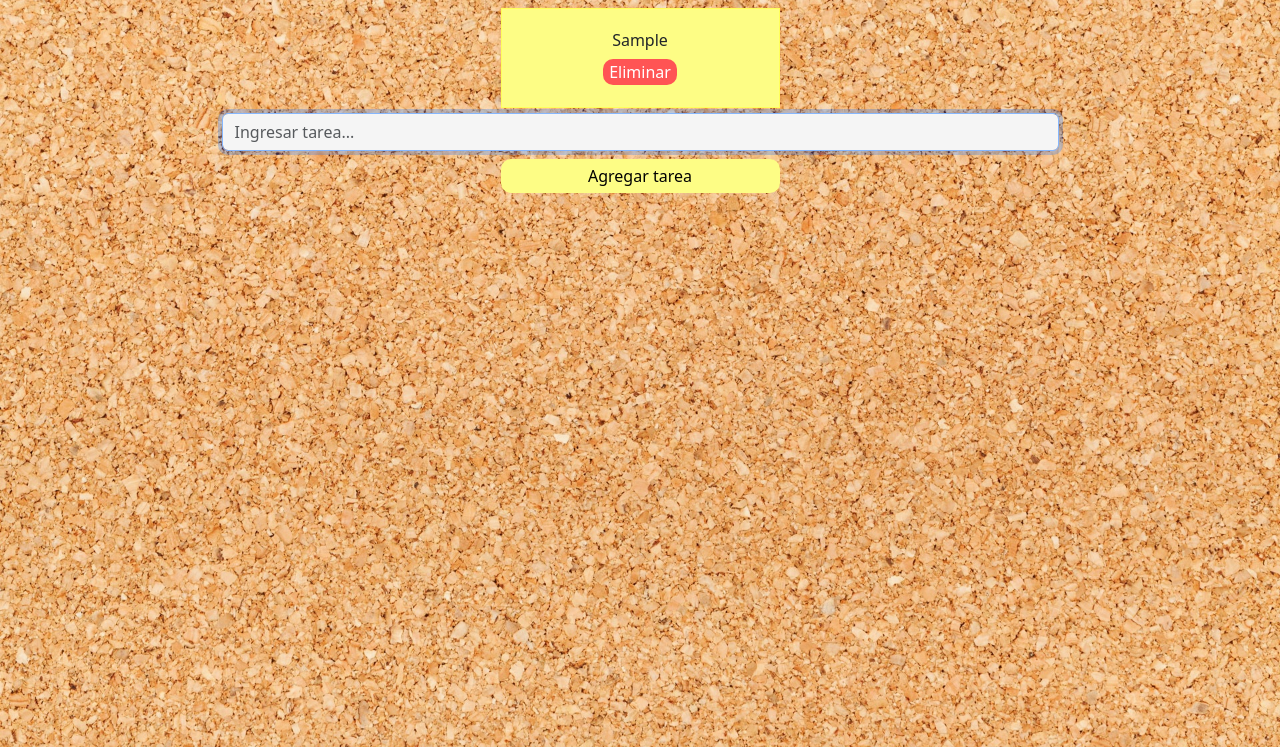
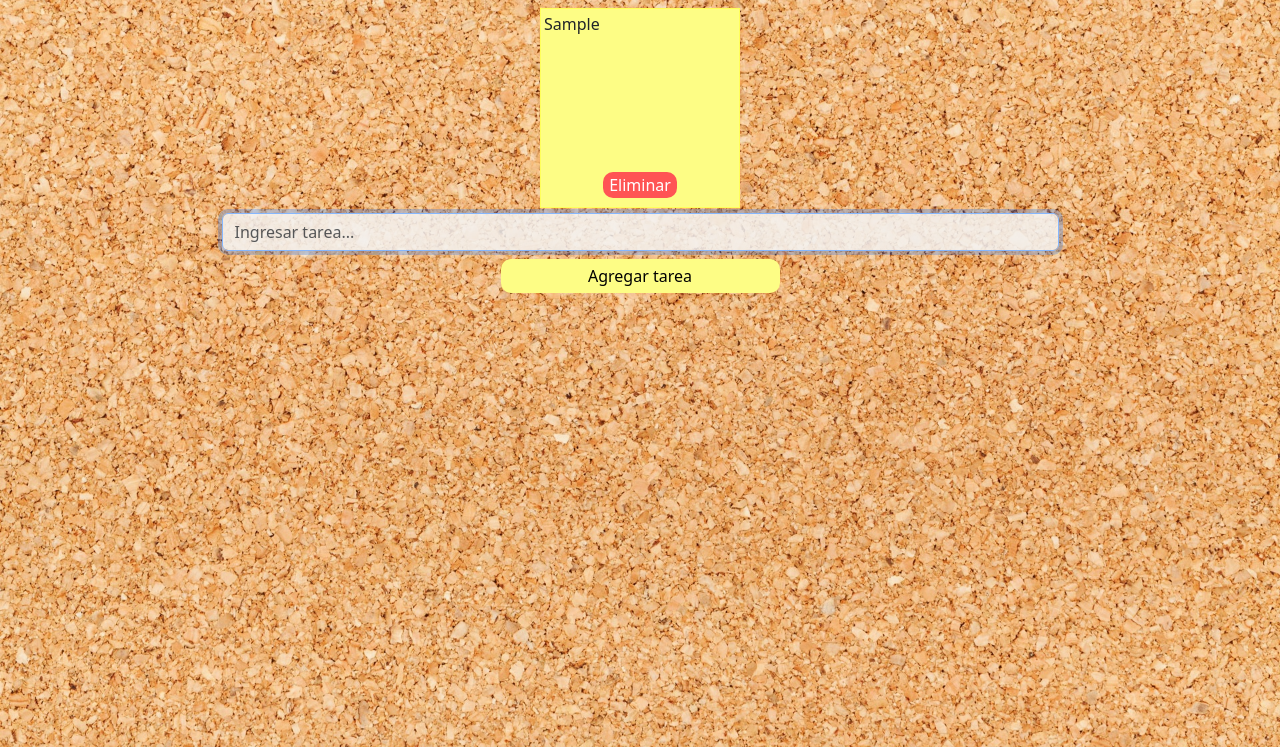
Before and after one commit to rodrigoBrizuela/listaTareas_RC, a plain HTML site: page index.html in a window 1280 px wide. Both pictures are taken after typing "Sample" into the empty fields and a click on the button "Agregar tarea". Shown: the part 53-800 px from the top of the page. Drawn offline with nearby package versions, Linux system fonts and the light colour scheme.

Commit message:
Parrafo adaptado al div para que siga escribiendo debajo

```diff
--- a/index.js
+++ b/index.js
@@ -5,24 +5,31 @@ btn_agregarTarea.addEventListener(`click`,agregarTarea);
 
 function agregarTarea (){
     const card = document.createElement("div");
+    const div_p = document.createElement("div");
+    const div_btn = document.createElement("div");
 
     const input_tarea = document.getElementById("input_tarea");
     const tarea = input_tarea.value;
 
-    const text_tarea = document.createElement("h6");
+    const text_tarea = document.createElement("p");
 
     const btn_eliminar = document.createElement("button");
 
     if (tarea !== ""){
         text_tarea.textContent = tarea;
+        text_tarea.className = "p_tarea";
+        div_p.className = "div_p";
+        div_btn.className = "div_btn";
 
         card.className = "notes";
         btn_eliminar.textContent = "Eliminar";
         btn_eliminar.className = "btn_eliminar";
         btn_eliminar.addEventListener(`click`, () => eliminarTarea(card))
 
-        card.appendChild(text_tarea);
-        card.appendChild(btn_eliminar);
+        div_p.appendChild(text_tarea);
+        div_btn.appendChild(btn_eliminar);
+        card.appendChild(div_p);
+        card.appendChild(div_btn);
         div_tareas.appendChild(card);
     } else{
         alert("Debe ingresar una tarea!")
--- a/styles.css
+++ b/styles.css
@@ -28,18 +28,38 @@ body{
 }
 
 #input_tarea{
-    background-color: whitesmoke;
+    background-color: rgba(245, 245, 245, 0.836);
 }
 
 .notes{
     border: 1px solid #ffff5a;
     background-color: #fdfd85;
-    width: 25%;
-    min-height: 100px;
+    width: 200px;
+    height: 200px;
     padding: 3px;
     margin: 5px;
     display: flex;
     flex-direction: column;
+    justify-content: center;
+    align-items: center;
+}
+
+.div_p{
+    width: 100%;
+    height: 80%;
+    word-wrap: break-word;
+}
+
+.p_tarea{
+    max-width: 100%;
+    max-height: 100%;
+    overflow: hidden;
+}
+
+.div_btn{
+    width: 100%;
+    height: 20%;
+    display: flex;
     justify-content: center;
     align-items: center;
 }
@@ -49,4 +69,10 @@ body{
     color: white;
     border: none;
     border-radius: 10px;
+    transition: all .2s ease-out;
 }
+
+.btn_eliminar:hover{
+    transform: scale(1.05);
+    border: 1px solid black;
+}
```
